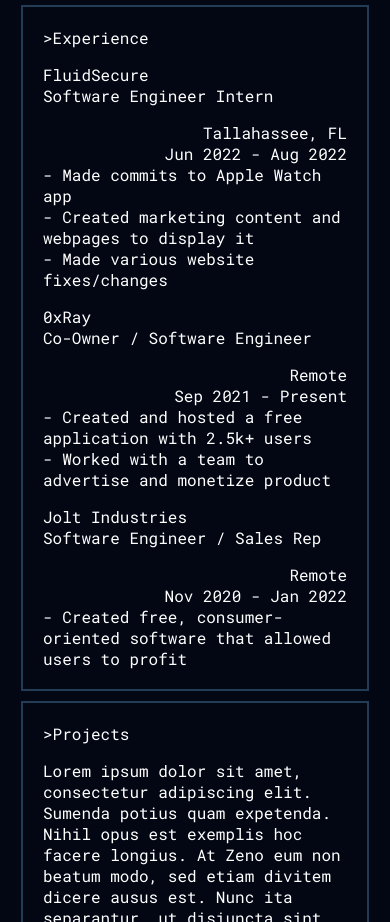
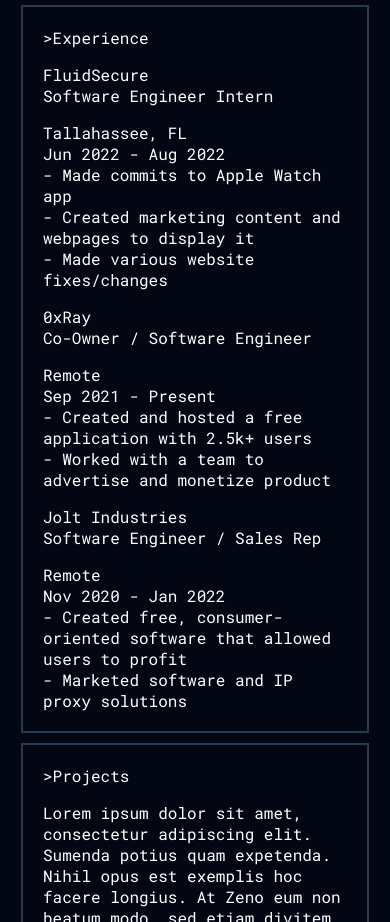
Before and after one commit to hhhtylerw/portfolio, a Svelte app: page / in a window 390 px wide. Shown: the part 840-1762 px from the top of the page. Built offline with nearby package versions, Linux system fonts and the light colour scheme.

Commit message:
text alignment fix

```diff
--- a/src/App.svelte
+++ b/src/App.svelte
@@ -19,7 +19,7 @@
 			"location": "Remote",
 			"title": "Software Engineer / Sales Rep",
 			"dates": "Nov 2020 - Jan 2022",
-			"description": ["- Created free, consumer-oriented software that allowed users to profit"]
+			"description": ["- Created free, consumer-oriented software that allowed users to profit", "- Marketed software and IP proxy solutions"]
 		}
 	]
 </script>
@@ -31,6 +31,7 @@
 		<!--<img src="https://media.discordapp.net/attachments/774535774913429504/1006949391552237638/coollogo_com-9700947.png" alt="my name" style="display:block;margin-left:auto;margin-right: auto;min-width: 50%;max-width:100%">-->
 		Tyler Woodruff
 	</header>
+
 
 
 	<div class="flex-container wrapper" style="padding:0 1rem">
@@ -75,7 +76,11 @@
 				{#each experiences as experience}
 				<div>
 					<p style="float:left;margin-bottom:0">{experience.name}<br>{experience.title}</p>
+					{#if window.innerWidth > 500}
 						<p style="float:right;text-align:right;margin-bottom:0;">{experience.location}<br>{experience.dates}</p>
+					{:else}
+						<p style="float:left;text-align:left;margin-bottom:0;">{experience.location}<br>{experience.dates}</p>
+					{/if}
 					<div style="clear: both;"></div>
 					{#each experience.description as description}
 					<p style="margin:0">{description}</p>
```
Lines whose indentation alone changed are shown as unchanged.
